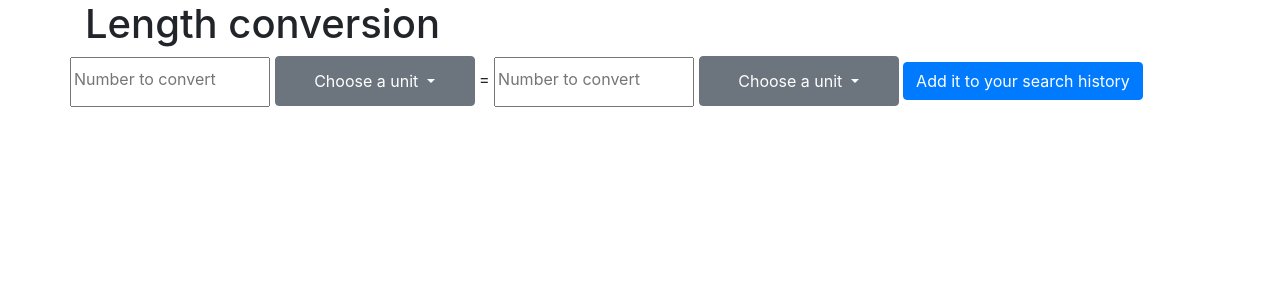
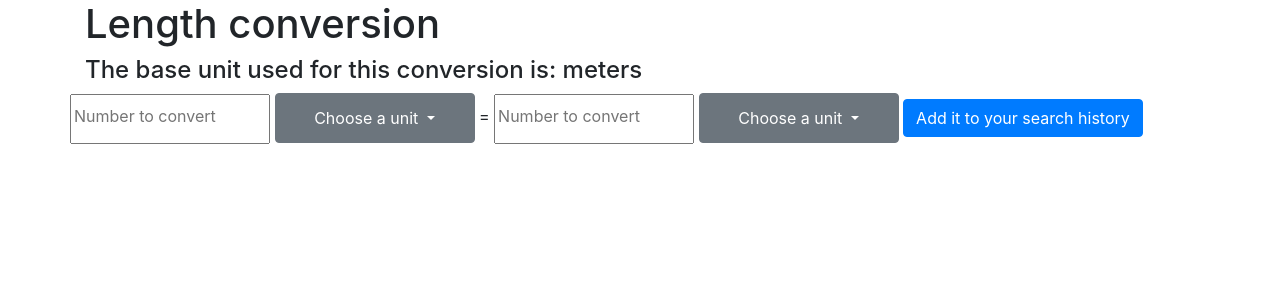
Before and after one commit to qme1519/converter, a Django app: page /Length/ in a window 1280 px wide. Shown: the part 56-356 px from the top of the page. Run offline with Django 3.2, Linux system fonts and the light colour scheme; data comes from the database, SQL or seed files in the repository; some libraries are stand-ins or nearby versions.

Commit message:
API currency handling

```diff
--- /dev/null
+++ b/user_interface/currency_conversion.py
@@ -0,0 +1,26 @@
+import requests
+import json
+from user_interface.models import Unit, UpdateCurrency
+
+
+DATAURL = 'https://currencyapi.net/api/v1/rates?key=Vq8ah6d63jYVhatHWDJB8u0h18yMD4xKH2ts&base=USD&limit=AED,GBP'
+
+def update_current_exchange_rates():
+    file = requests.get(DATAURL)
+    try:
+        decoded = file.content.decode("utf-8")
+        dict = json.loads(decoded)
+        print(dict)
+        if dict['valid']:
+            rates = dict['rates']
+            for currency in rates.keys():
+                record = Unit.objects.get(unit__contains=currency)
+                record.to_base_multiplier = 1/rates[currency]
+                record.save()
+        timestamp_record = UpdateCurrency.objects.get(id=1)
+        timestamp_record.timestamp = dict['updated']
+        timestamp_record.save()
+        return dict['updated']
+    except:
+        timestamp_record = UpdateCurrency.objects.get(id=1)
+        return timestamp_record.timestamp
--- a/user_interface/forms.py
+++ b/user_interface/forms.py
@@ -10,7 +10,6 @@ class UnitConversion(forms.Form):
     "onkeyup": "convertNumber('source')",
     "placeholder": "Number to convert",
     "id": "sourceInput",
-    "min": "0",
     "class": "numberInput"
     }
     )
@@ -23,7 +22,6 @@ class UnitConversion(forms.Form):
         "onkeyup": "convertNumber('destination')",
         "placeholder": "Number to convert",
         "id": "destinationInput",
-        "min": "0",
         "class": "numberInput"
         }
         )
--- a/user_interface/models.py
+++ b/user_interface/models.py
@@ -8,9 +8,10 @@ class Type(models.Model):
 
 class Unit(models.Model):
     type = models.ForeignKey('Type', on_delete=models.CASCADE)
-    to_base_unit = models.FloatField()
+    to_base_multiplier = models.FloatField()
+    to_base_adder = models.FloatField()
     unit = models.CharField(max_length=50)
-
+    abbreviation = models.CharField(max_length=10)
     def __str__(self):
         return self.unit
 
@@ -20,3 +21,6 @@ class BaseUnit(models.Model):
 
     def __str__(self):
         return self.base_unit.unit
+
+class UpdateCurrency(models.Model):
+    timestamp = models.BigIntegerField()
--- a/user_interface/templates/conversion_types.html
+++ b/user_interface/templates/conversion_types.html
@@ -7,37 +7,33 @@
     var conversion_table = {};
 
     {% for unit in units %}
-      conversion_table['{{ unit.unit }}'] = {{ unit.to_base_unit }}
+      conversion_table['{{ unit.unit }}'] = {'multiplier': {{ unit.to_base_multiplier }}, 'adder': {{ unit.to_base_adder }}}
     {% endfor %}
 
-    console.log(conversion_table)
-
     function convertNumber(inputLocation) {
-      console.log("in function")
       var sourceSelector = document.getElementById("sourceDropdownMenuButton");
       var destinationSelector = document.getElementById("destinationDropdownMenuButton");
       if (sourceSelector.value != "none" && destinationSelector.value != "none")
       {
         var sourceField = document.getElementById("sourceInput");
         var destinationField = document.getElementById("destinationInput");
-        console.log(typeof(sourceField.value))
-        if (sourceField.value < 0) {
-          sourceField.value = sourceField.value * -1;
-        }
-        if (destinationField.value < 0) {
-          destinationField.value = destinationField.value * -1;
-        }
 
-        var sourceConversion = conversion_table[sourceSelector.value]
-        var destinationConversion = conversion_table[destinationSelector.value]
+
+        var sourceMultiplier = conversion_table[sourceSelector.value]['multiplier']
+        var sourceAdder = conversion_table[sourceSelector.value]['adder']
+        var destinationMultiplier = conversion_table[destinationSelector.value]['multiplier']
+        var destinationAdder = conversion_table[destinationSelector.value]['adder']
+
+        console.log(sourceMultiplier, sourceAdder)
+        console.log(destinationMultiplier, destinationAdder)
+        console.log(sourceField.value + sourceAdder)
 
         if (inputLocation == "source") {
-          console.log(sourceField.value)
-          destinationField.value = sourceField.value * sourceConversion / destinationConversion;
+          destinationField.value = ((parseInt(sourceField.value) + sourceAdder) * sourceMultiplier / destinationMultiplier) - destinationAdder;
         }
         else if (inputLocation == "destination") {
           console.log("destination")
-          sourceField.value = destinationField.value * destinationConversion / sourceConversion;
+          sourceField.value = ((parseInt(destinationField.value) + destinationAdder) * destinationMultiplier / sourceMultiplier) - sourceAdder;
         }
       }
 
@@ -57,6 +53,10 @@
   </style>
 </head>
 <h1>{{ type }} conversion </h1>
+<h4>The base unit used for this conversion is: {{ base_unit }} </h4>
+{% if type == "Currency" %}
+<h5>Last update of currency exchange: {{ last_updated }}</h5>
+{% endif %}
 <div class="row">
 <form method="POST">
   {% csrf_token %}
@@ -67,7 +67,11 @@
   </button>
   <div class="dropdown-menu" aria-labelledby="sourceDropdownMenuButton">
 {% for unit in units %}
+  {% if unit.abbreviation == "n/a" %}
     <a class="dropdown-item">{{ unit.unit }}</a>
+  {% else %}
+    <a class="dropdown-item">{{ unit.unit }} - {{ unit.abbreviation }}</a>
+  {% endif %}
 {% endfor %}
   </div>
 </div>
--- a/user_interface/views.py
+++ b/user_interface/views.py
@@ -1,6 +1,8 @@
 from django.shortcuts import render
-from user_interface.models import Type, Unit
+from user_interface.models import Type, Unit, BaseUnit
 from user_interface.forms import UnitConversion
+from user_interface.currency_conversion import update_current_exchange_rates
+from datetime import datetime
 
 def index(request):
     types = Type.objects.all()
@@ -9,9 +11,17 @@ def index(request):
 
 def conversion_types(request, type):
     units = Unit.objects.filter(type__measurement__contains=type)
+    base_unit_id = BaseUnit.objects.get(type__measurement__contains=type)
+    context = {"units": units, "type": type, "base_unit": base_unit_id}
+    if type == "Currency":
+        timestamp = update_current_exchange_rates()
+        last_updated = datetime.fromtimestamp(timestamp)
+        context["last_updated"] = str(last_updated)
     if request.method == "POST":
-        pass
+        unit_converter = UnitConversion(request.POST)
     else:
         unit_converter = UnitConversion()
-    context = {"units": units, "type": type, "unit_converter": unit_converter}
+
+
+    context["unit_converter"] = unit_converter
     return render(request, "conversion_types.html", context)
```
Also changed, not shown: db.sqlite3, user_interface/migrations/0003_auto_20200605_1558.py (added), user_interface/migrations/0004_unit_to_base_adder.py (added), user_interface/migrations/0005_updatecurrency.py (added), user_interface/migrations/0006_delete_updatecurrency.py (added), user_interface/migrations/0007_updatecurrency.py (added), user_interface/migrations/0008_auto_20200605_1748.py (added), user_interface/migrations/0009_auto_20200605_1753.py (added), user_interface/migrations/0010_unit_abbreviation.py (added).
